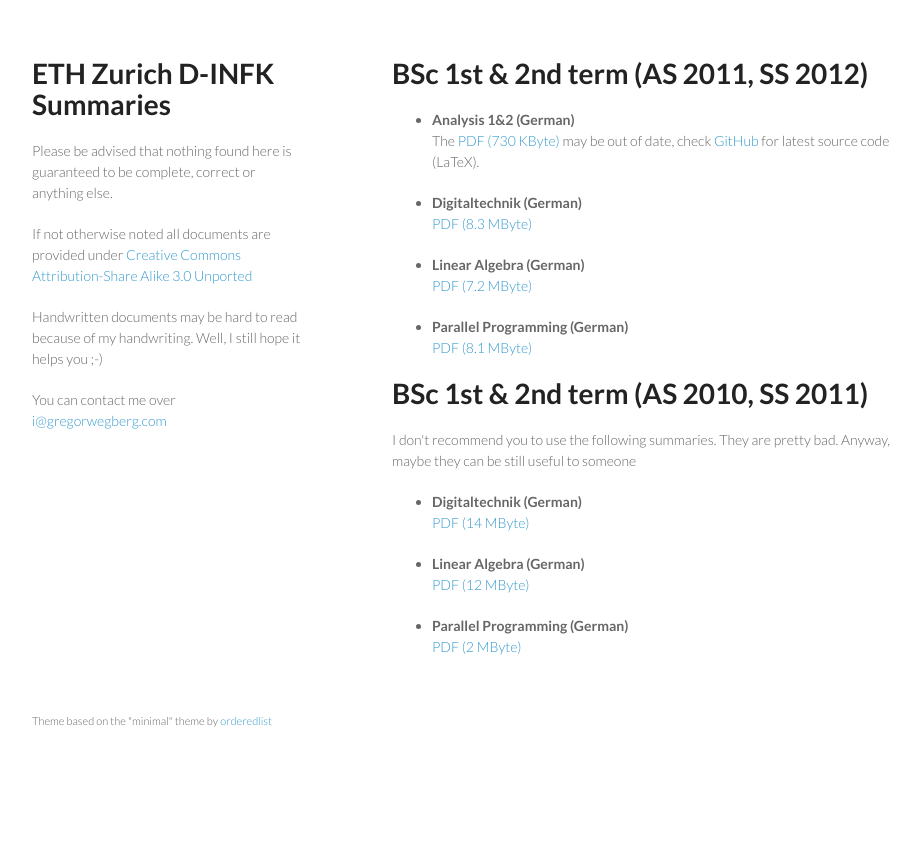
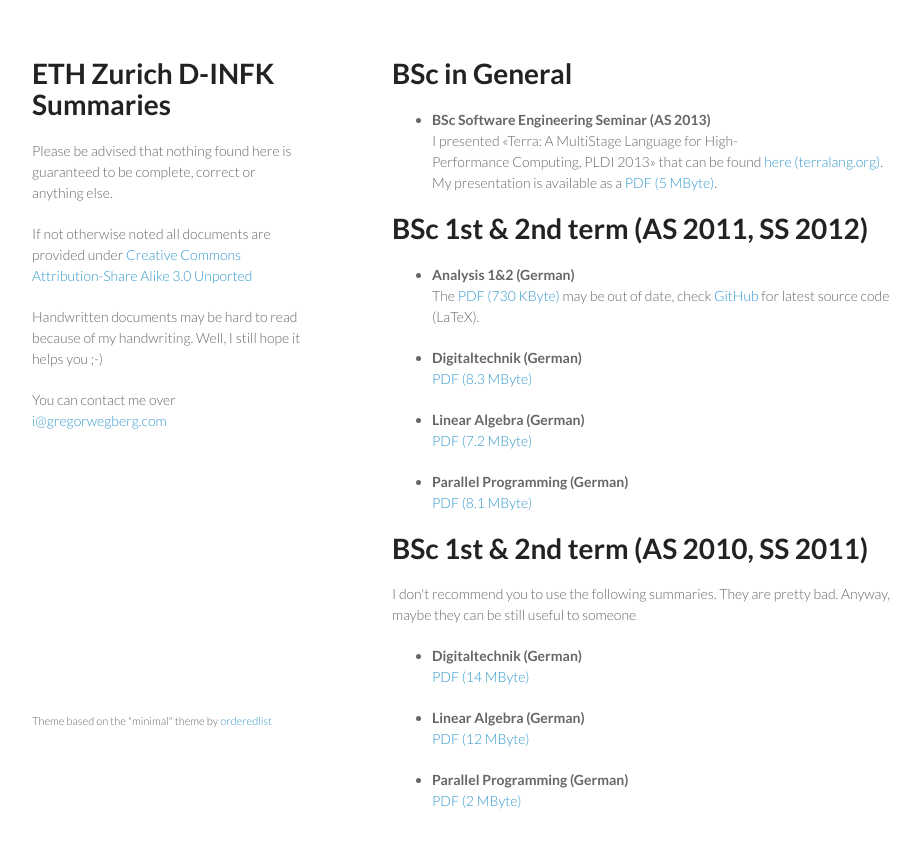
Before and after one commit to groggi/ethzf-webpage, a plain HTML site: page index.html in a window 1280 px wide. Shown: the whole page, without its empty margins (178-1099 px from the left). Before the commit the page ends 800 px from the top, so only its background shows below. Drawn offline with Linux system fonts and the light colour scheme.

Commit message:
added seminar presentation

```diff
--- a/index.html
+++ b/index.html
@@ -30,6 +30,15 @@
 		</p>
       </header>
       <section>
+      		<h1><a name="bsc_gen"></a>BSc in General</h1>
+      		<ul>
+      			<li><b>BSc Software Engineering Seminar (AS 2013)</b>
+      				<p>
+      					I presented «Terra: A Multi­Stage Language for High­Performance Computing, PLDI 2013» that can be found <a href="http://terralang.org/publications.html">here (terralang.org)</a>. My presentation is available as a <a href="data/seminar_bsc_terra.pdf">PDF (5 MByte)</a>.
+      				</p>
+      			</li>
+      		</ul>
+
 		<h1><a name="bsc_1"></a>BSc 1st &amp; 2nd term (AS 2011, SS 2012)</h1>
 		<ul>
 			<li><b>Analysis 1&amp;2 (German)</b>
```
Also changed, not shown: 1 other file.
